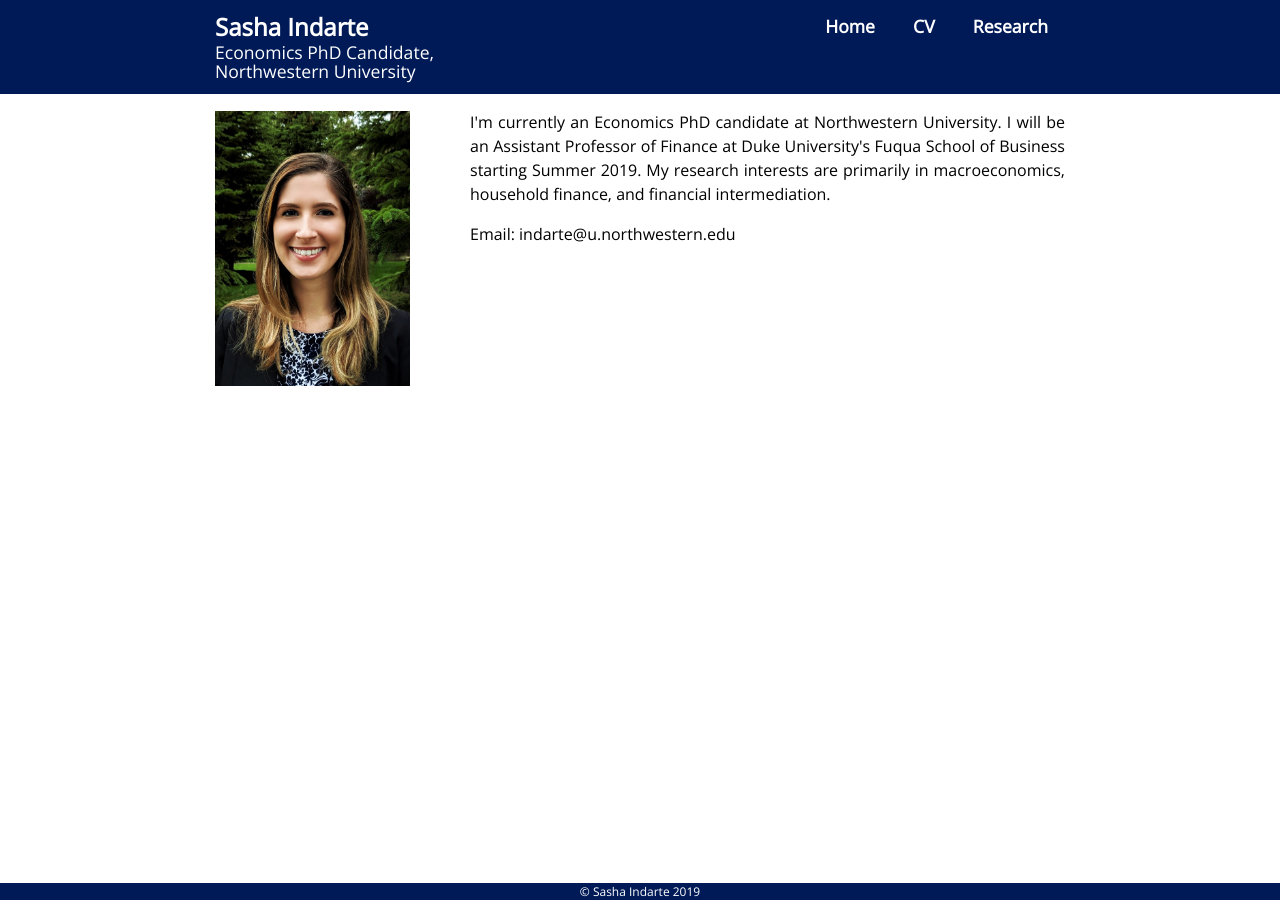
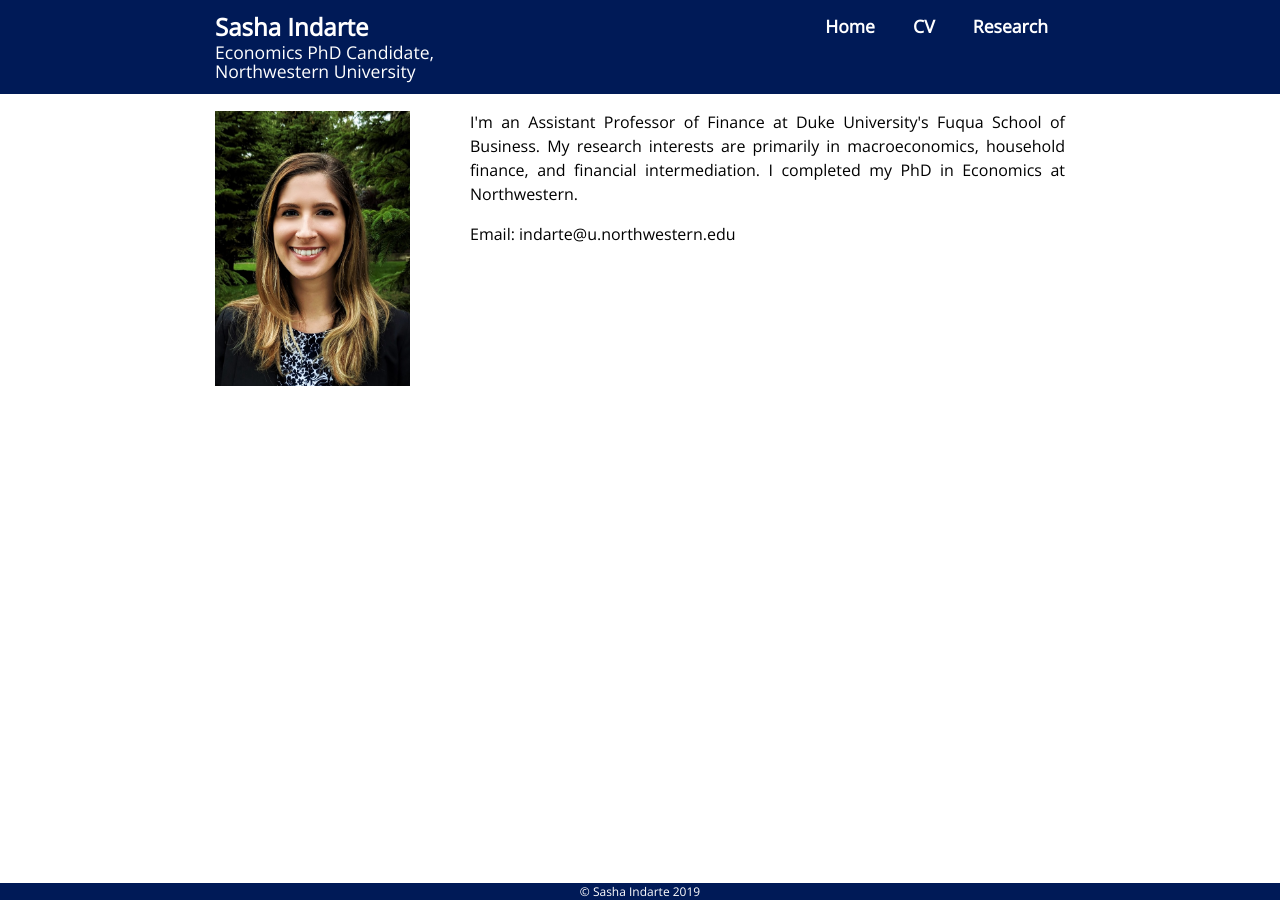
Before and after one commit to sashaindarte/sashaindarte.github.io, a Jekyll site: the page built from index.html, in a window 1280 px wide. Built offline with Jekyll 4.4.1, drawn with Linux system fonts in a browser that asks for light colours.

Commit message:
updated home page
updated job start

```diff
--- a/index.html
+++ b/index.html
@@ -13,7 +13,7 @@ title: Sasha Indarte
 		<p>Office</p>-->
 			</div>
 			<div class="main">
-				<p> I'm currently an Economics PhD candidate at Northwestern University. I will be an Assistant Professor of Finance at Duke University's Fuqua School of Business starting Summer 2019. My research interests are primarily in macroeconomics, household finance, and financial intermediation. </p>
+				<p> I'm an Assistant Professor of Finance at Duke University's Fuqua School of Business. My research interests are primarily in macroeconomics, household finance, and financial intermediation. I completed my PhD in Economics at Northwestern.</p>
 				<p>Email: <span id="email"></span></p>
 			</div>
 		</div>
```
